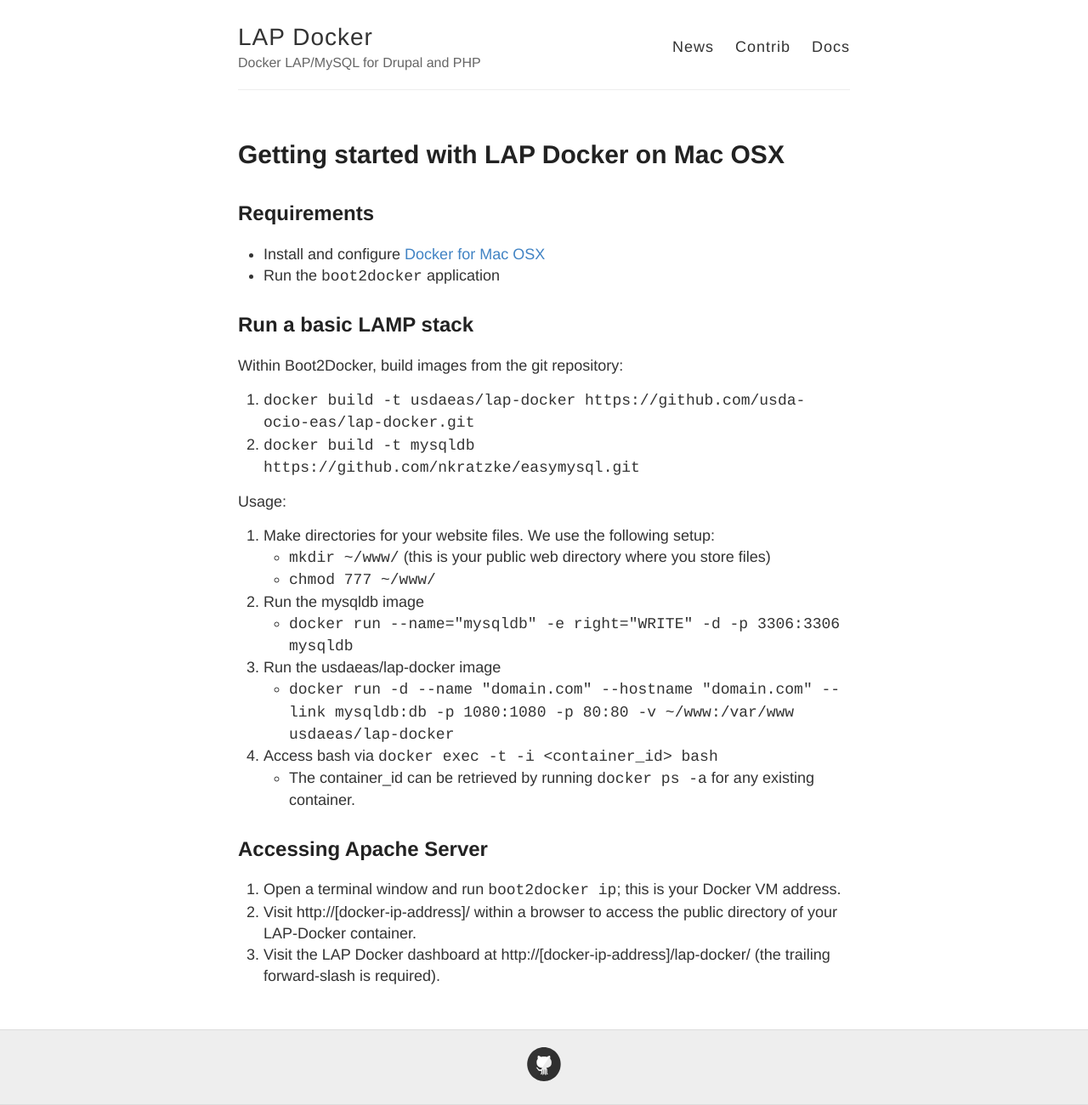
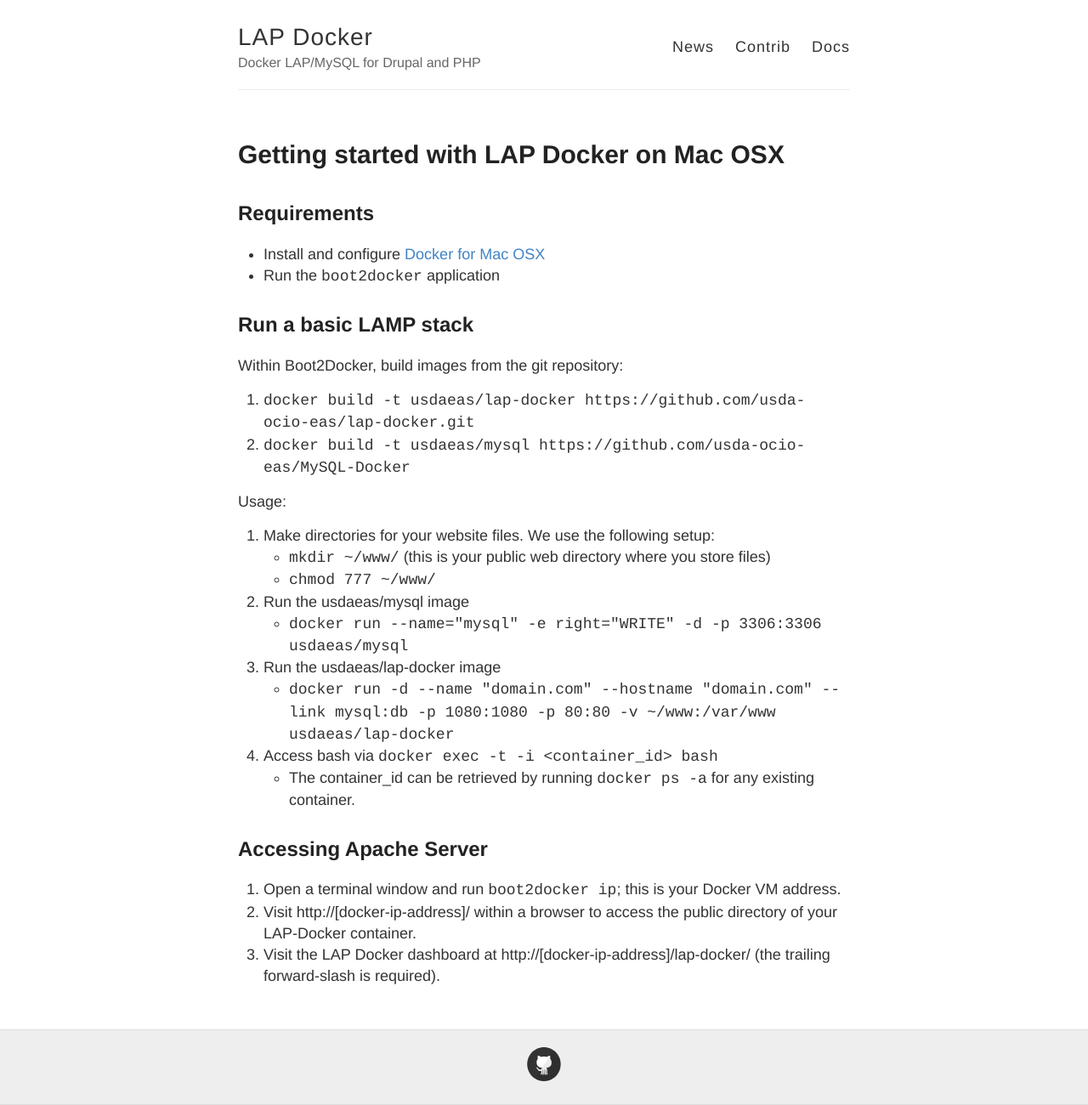
Before and after one commit to hedinfaok/lap-docker, a Jekyll site: the page built from _docs/mac/getting-started.md, in a window 1280 px wide. Shown: the whole page at 85% size. Built offline with Jekyll 4.4.1, drawn with Linux system fonts in a browser that asks for light colours; Markdown is read by kramdown in place of the engine named in the settings.

Commit message:
Update documentation to reference USDA MySQL docker image.

```diff
--- a/_docs/mac/getting-started.md
+++ b/_docs/mac/getting-started.md
@@ -16,17 +16,17 @@
 Within Boot2Docker, build images from the git repository:
 
 1. `docker build -t usdaeas/lap-docker https://github.com/usda-ocio-eas/lap-docker.git`
-2. `docker build -t mysqldb https://github.com/nkratzke/easymysql.git`
+2. `docker build -t usdaeas/mysql https://github.com/usda-ocio-eas/MySQL-Docker`
 
 Usage:
 
 1. Make directories for your website files. We use the following setup:
  - `mkdir ~/www/` (this is your public web directory where you store files)
  - `chmod 777 ~/www/`
-2. Run the mysqldb image
- - `docker run --name="mysqldb" -e right="WRITE" -d -p 3306:3306 mysqldb`
+2. Run the usdaeas/mysql image
+ - `docker run --name="mysql" -e right="WRITE" -d -p 3306:3306 usdaeas/mysql`
 3. Run the usdaeas/lap-docker image
- - `docker run -d --name "domain.com" --hostname "domain.com" --link mysqldb:db -p 1080:1080 -p 80:80 -v ~/www:/var/www usdaeas/lap-docker`
+ - `docker run -d --name "domain.com" --hostname "domain.com" --link mysql:db -p 1080:1080 -p 80:80 -v ~/www:/var/www usdaeas/lap-docker`
 4. Access bash via `docker exec -t -i <container_id> bash`
  - The container_id can be retrieved by running `docker ps -a` for any existing container.
 
```
Also changed, not shown: _docs/windows/getting-started.md (+4 -4 lines).
